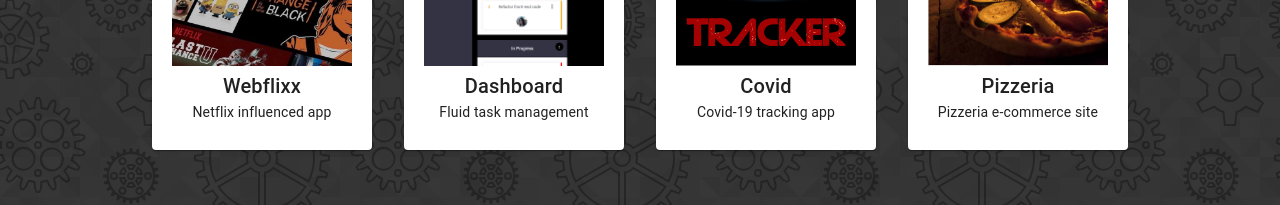
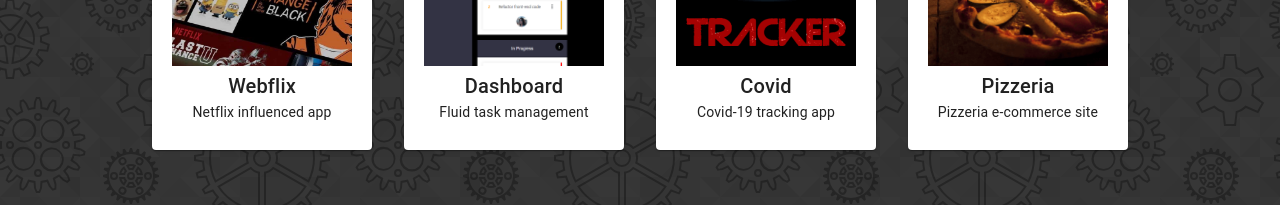
Before and after one commit to moods-1/portfolio, a React (Create React App) app: page /work in a window 1280 px wide. Shown: the part 483-688 px from the top of the page. Built offline with nearby package versions, Linux system fonts and the light colour scheme.

Commit message:
Update project cards.

```diff
--- a/src/components/FormModal/FormModal.jsx
+++ b/src/components/FormModal/FormModal.jsx
@@ -82,7 +82,7 @@ function FormModal({ openFormModal, closeFormModal }) {
           onChange={(e) => setMessage(e.target.value)}
         />
         {errorMessage && <p className="form-modal-error">{errorMessage}</p>}
-        <Button disabled={sending} type="submit" variant="contained" color="primary" fullWidth>
+        <Button size="small" disabled={sending} type="submit" variant="contained" color="primary" fullWidth>
           Send Message
         </Button>
       </form>
--- a/src/helpers/constants.js
+++ b/src/helpers/constants.js
@@ -19,7 +19,7 @@ import {
 export const PROJECTS = [
 	{
 		id: 1,
-		title: 'Webflixx',
+		title: 'Webflix',
 		img: Webflix,
 		description: 'Netflix influenced app',
 		url: 'https://webbflixx.web.app',
```
Also changed, not shown: src/assets/Images/covidApp.png, src/assets/Images/pizzeriaApp.png.
